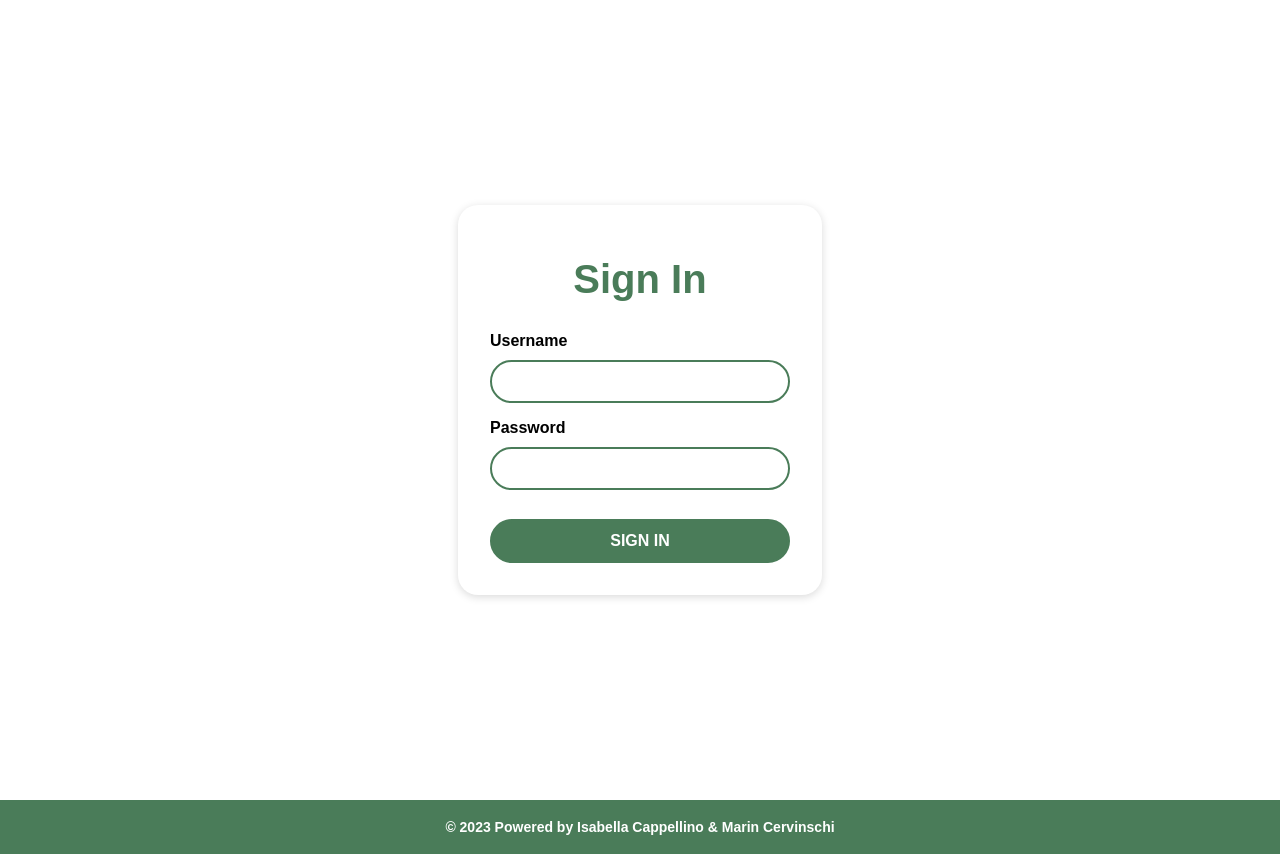
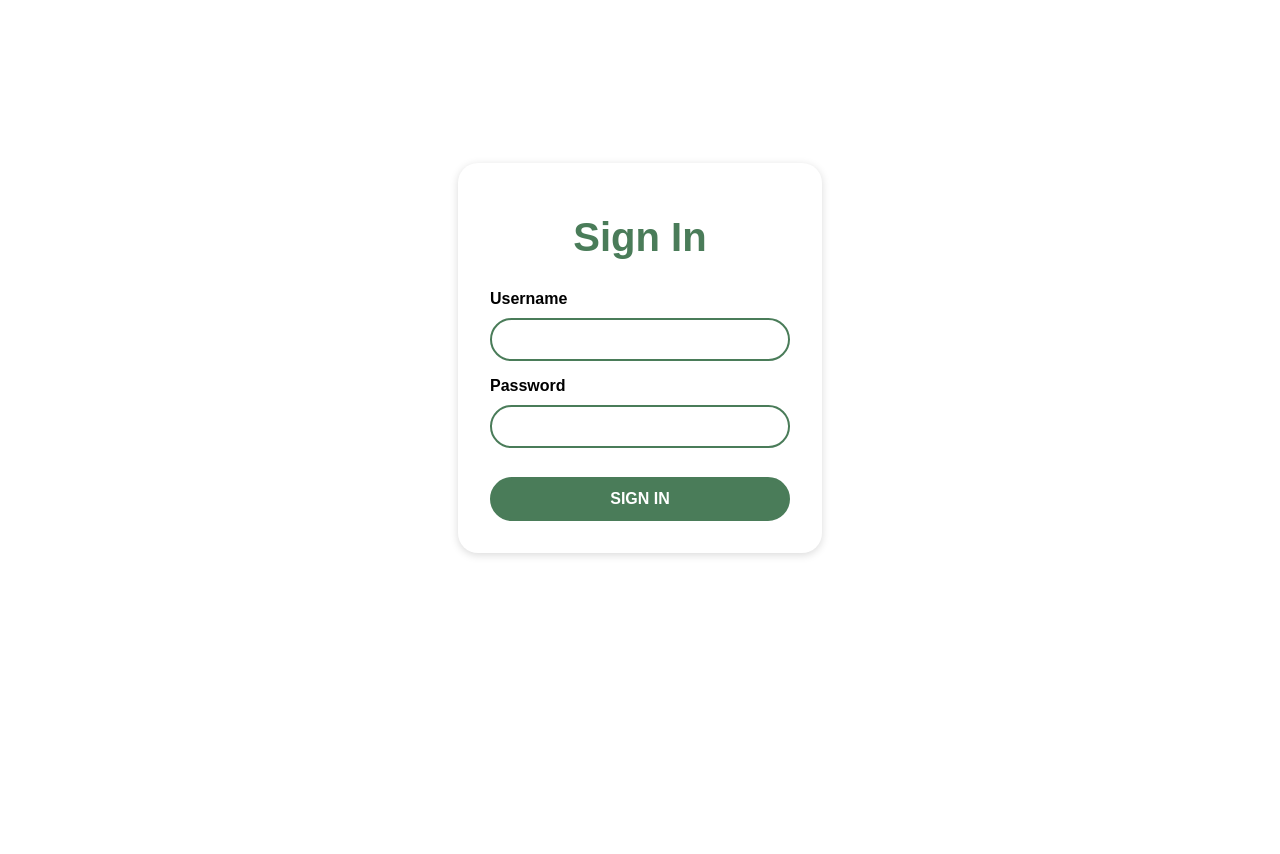
Before and after one commit to MarinCervinschi/QR-flask, a Flask app: page /private/admin in a window 1280 px wide. Shown: the part 84-938 px from the top of the page. After the commit the page ends 641 px from the top, so only its background shows below. Run offline with Flask 3, Linux system fonts and the light colour scheme.

Commit message:
fix: footer

```diff
--- a/app/templates/admin.html
+++ b/app/templates/admin.html
@@ -1,7 +1,7 @@
 {% extends "base.html" %}
 
 {% block content %}
-    <div class="container" style="height: 100vh;">
+    <div class="container">
         <div class="form-container">
             <h2>Sign In</h2>
             <form method="POST" action="/private/admin">
@@ -17,5 +17,4 @@
             </form>
         </div>
     </div>
-
 {% endblock %}
--- a/app/templates/base.html
+++ b/app/templates/base.html
@@ -26,9 +26,6 @@
             </div>
         {% endfor %}
     </main>
-    <footer>
-        <p>&copy; 2023 Powered by Isabella Cappellino & Marin Cervinschi</p>
-    </footer>
     <script>
         function hideFlash() {
             const flash = document.querySelector('.flash');
--- a/app/templates/dashboard.html
+++ b/app/templates/dashboard.html
@@ -1,8 +1,5 @@
 {% extends "base.html" %}
 {% block content %}
-    <style>
-        footer { display: none !important;}
-    </style>
     <div class="dashboard-container">
         <div class="links-grid-wrapper">
             <div class="links-header">
--- a/app/templates/index.html
+++ b/app/templates/index.html
@@ -4,9 +4,12 @@
         <div class="text-container">
             <h2>Welcome to Dynamic QR Code</h2>
 
-            <a href="/private/admin" {% if request.path=='/admin' %} class="active" {% endif %}>
+            <a href="/private/admin">
                 <button class="sign-in-button">SIGN IN</button>
             </a>
         </div>
     </div>
+    <footer>
+        <p>&copy; 2023 Powered by Isabella Cappellino & Marin Cervinschi</p>
+    </footer>
 {% endblock %}
```
